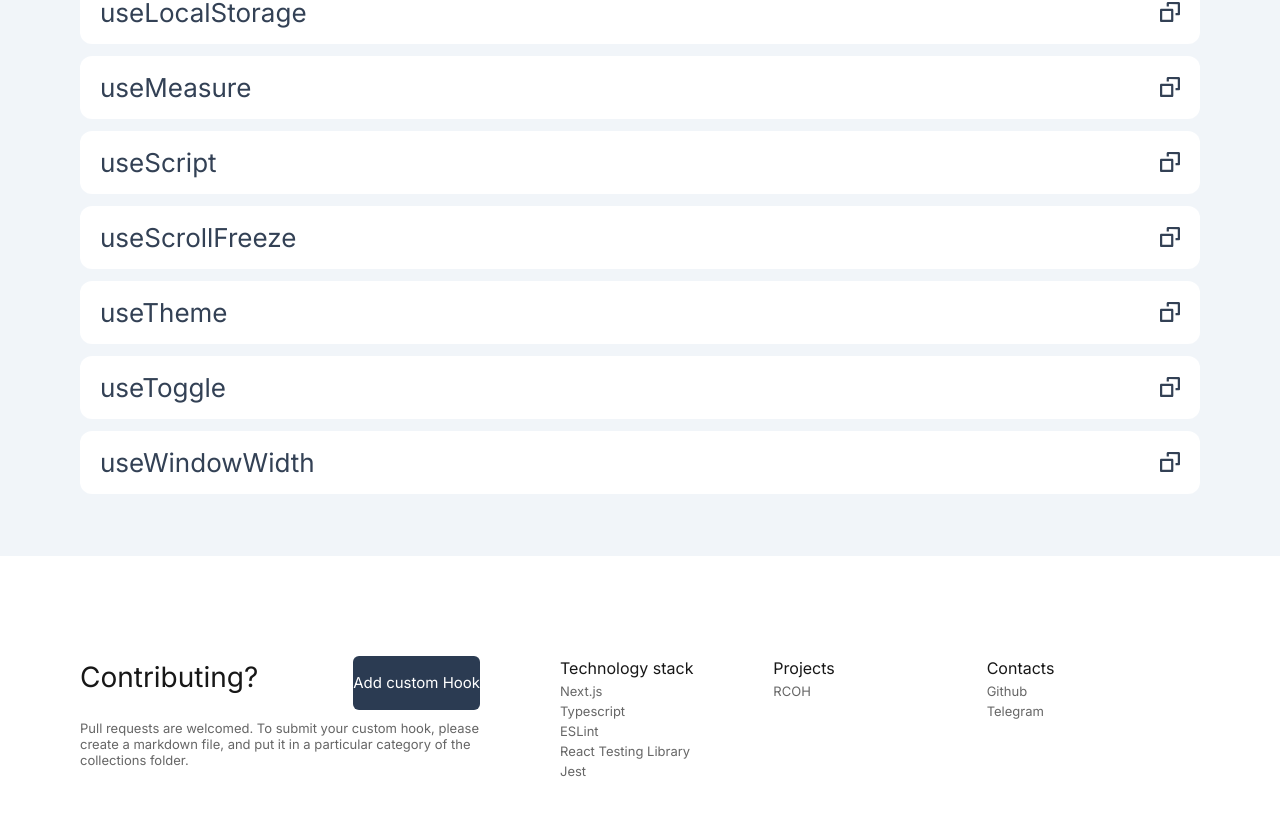
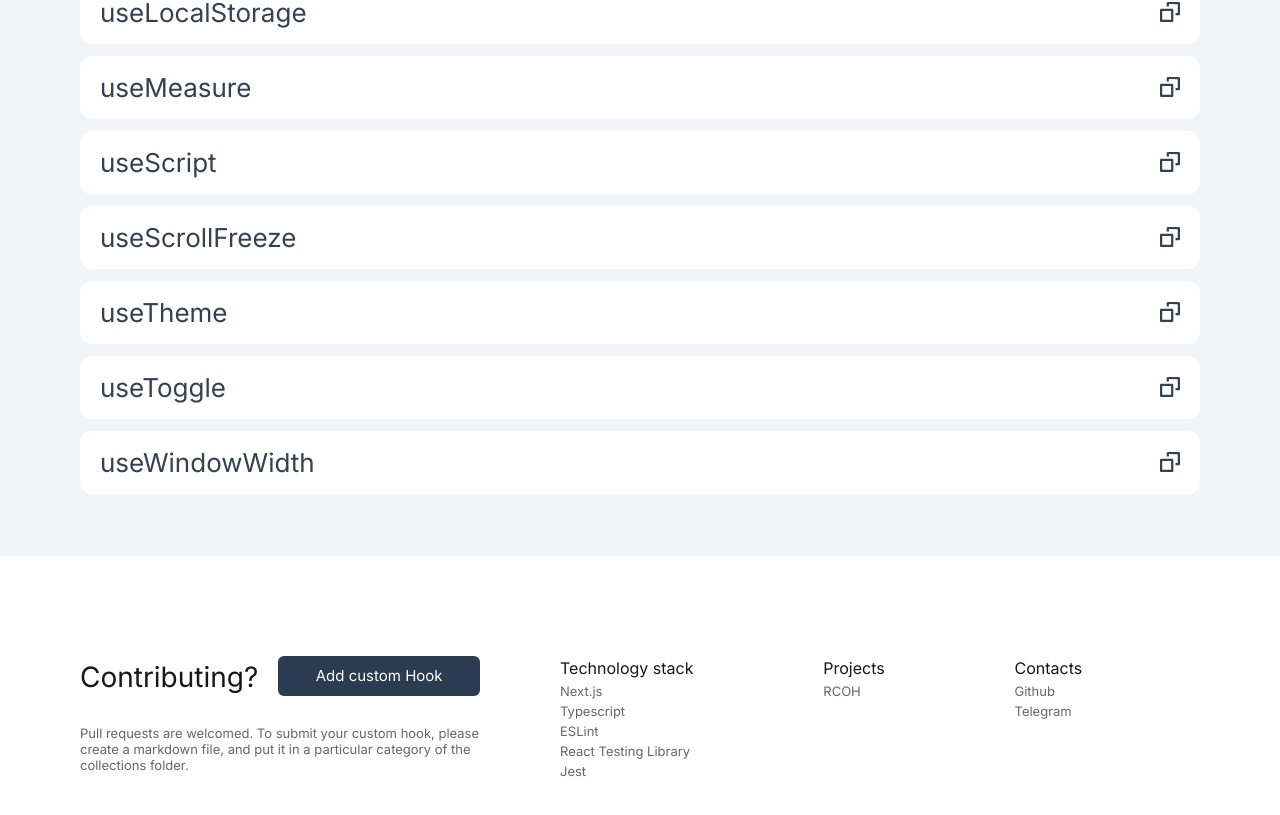
Before and after one commit to arba-octo/custom-hooks, a Next.js app: page / in a window 1280 px wide. Shown: the part 935-1750 px from the top of the page. Built offline with nearby package versions, Linux system fonts and the light colour scheme.

Commit message:
ch-24 feat: Доработаны (полностью) медиазапросы для Footer (#23)

```diff
--- a/src/components/Footer.tsx
+++ b/src/components/Footer.tsx
@@ -5,10 +5,14 @@ import FooterLinksList from '@/components/FooterLinksList';
 const Footer = () => {
   return (
     <div className="grid grid-cols-[400px,_1fr] max-w-7xl gap-x-20 mx-auto px-20 py-20 mt-[20px]
-    max-[768px]:px-5">
-      <div className="flex flex-wrap justify-between gap-[10px] w-[400px]">
-        <span className="text-[28px]">Contributing?</span>
-        <LinkLikeButton />
+    max-[950px]:grid-cols-[300px,_1fr] max-[950px]:gap-x-10
+    max-[800px]:grid-cols-1 max-[800px]:mt-[0px]
+    max-[768px]:px-5 max-[768px]:py-10">
+      <div className="flex flex-wrap justify-between gap-[20px]
+       max-[950px]:flex-col max-[950px]:flex-nowrap
+       max-[800px]:flex-row max-[800px]:flex-wrap">
+        <span className="text-[28px] grow-0">Contributing?</span>
+        <LinkLikeButton size="px-5 h-[2.5rem] grow" />
         <span className="text-[13px] leading-[16px] text-[#666666]">Pull requests are welcomed. To submit your custom hook, please create a markdown file, and put it in a particular category of the collections folder.</span>
       </div>
       <FooterLinksList/>
--- a/src/components/FooterLinksList.tsx
+++ b/src/components/FooterLinksList.tsx
@@ -2,14 +2,14 @@ import FOOTERLINKSDATAS from '@/datas/footerLinksDatas';
 
 const FooterLinksList = () => {
   return (
-    <div className="grid grid-cols-3 justify-between leading-[25px]">
+    <div className="flex gap-x-3 leading-[25px] max-[800px]:mt-4">
       {FOOTERLINKSDATAS.map((itemList) => {
         return (
-          <ul key={itemList.id}>
+          <ul key={itemList.id} className="flex-grow">
             <h2>{itemList.titleData}</h2>
             {itemList.linksListData.map((itemLink) => {
               return (
-                <li className="text-[13px] leading-[16px] text-[#666666] leading-[20px]" key={itemLink.id}>
+                <li className="text-[13px] text-[#666666] leading-[20px]" key={itemLink.id}>
                   <a className="" href={itemLink.linkData}>{itemLink.nameData}</a>
                 </li>
               );
--- a/src/components/HookList.tsx
+++ b/src/components/HookList.tsx
@@ -20,7 +20,7 @@ const HookList = ({ hooksCollection }: TProps) => {
 
   return (
     <div className="bg-slate-100 pb-[50px]">
-      <div className="max-w-7xl mx-auto px-20">
+      <div className="max-w-7xl mx-auto px-20 max-[768px]:px-5">
         <h1 className={`${Inter700.className} text-[35px] text-center`}>
                 Hooks
         </h1>
--- a/src/components/LinkLikeButton.tsx
+++ b/src/components/LinkLikeButton.tsx
@@ -1,10 +1,10 @@
 type TProps = {
-  width: string
+  size: string
 };
 
 const LinkLikeButton = (props: TProps) => {
   return (
-    <a href="#" className={`${props.width} flex items-center justify-center bg-[#2b3b52] rounded-md text-white text-[15px] max-[1024px]:`}>
+    <a href="#" className={`${props.size} flex items-center justify-center bg-[#2b3b52] rounded-md text-white text-[15px]`}>
       Add custom Hook
     </a>
   );
```
Also changed, not shown: src/components/Title.tsx (+1 -1 lines).
